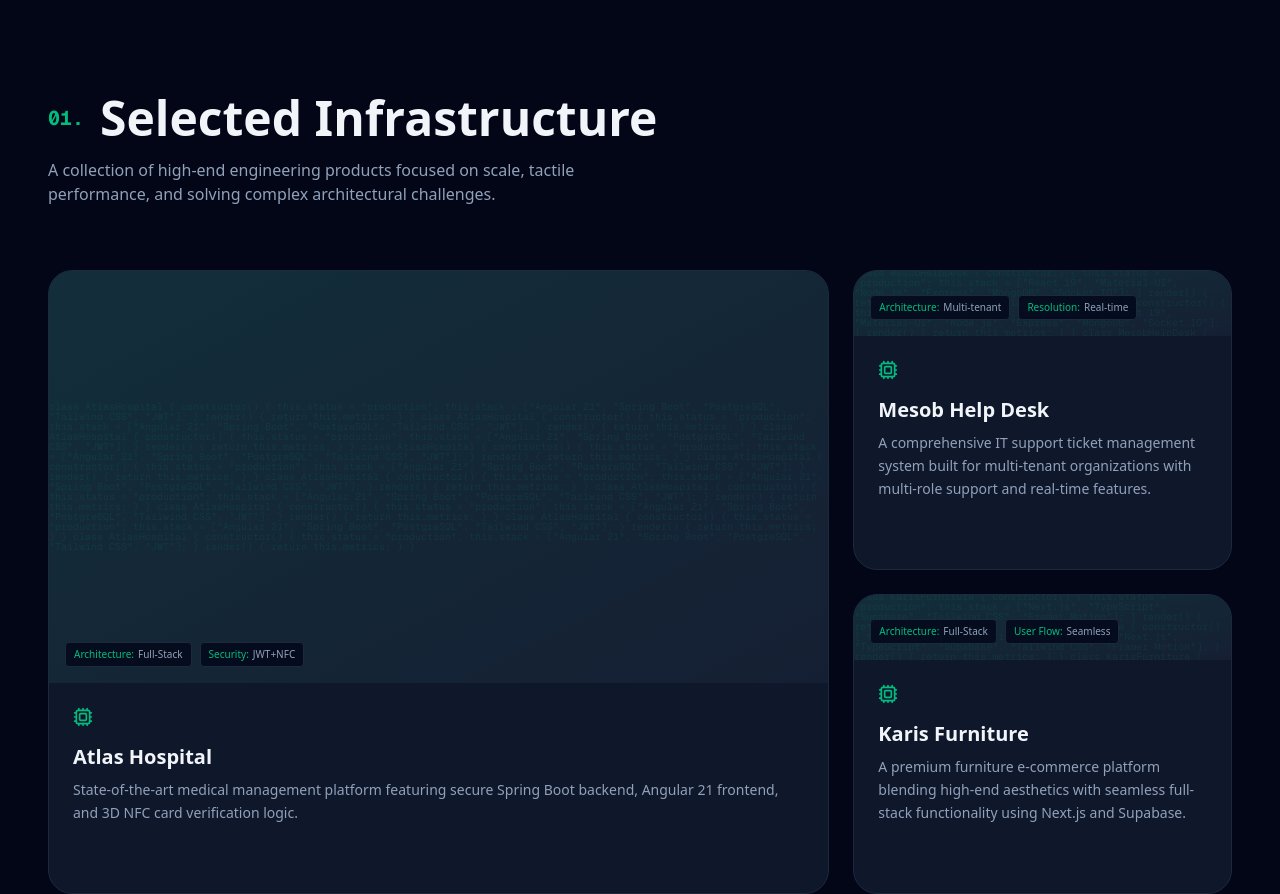
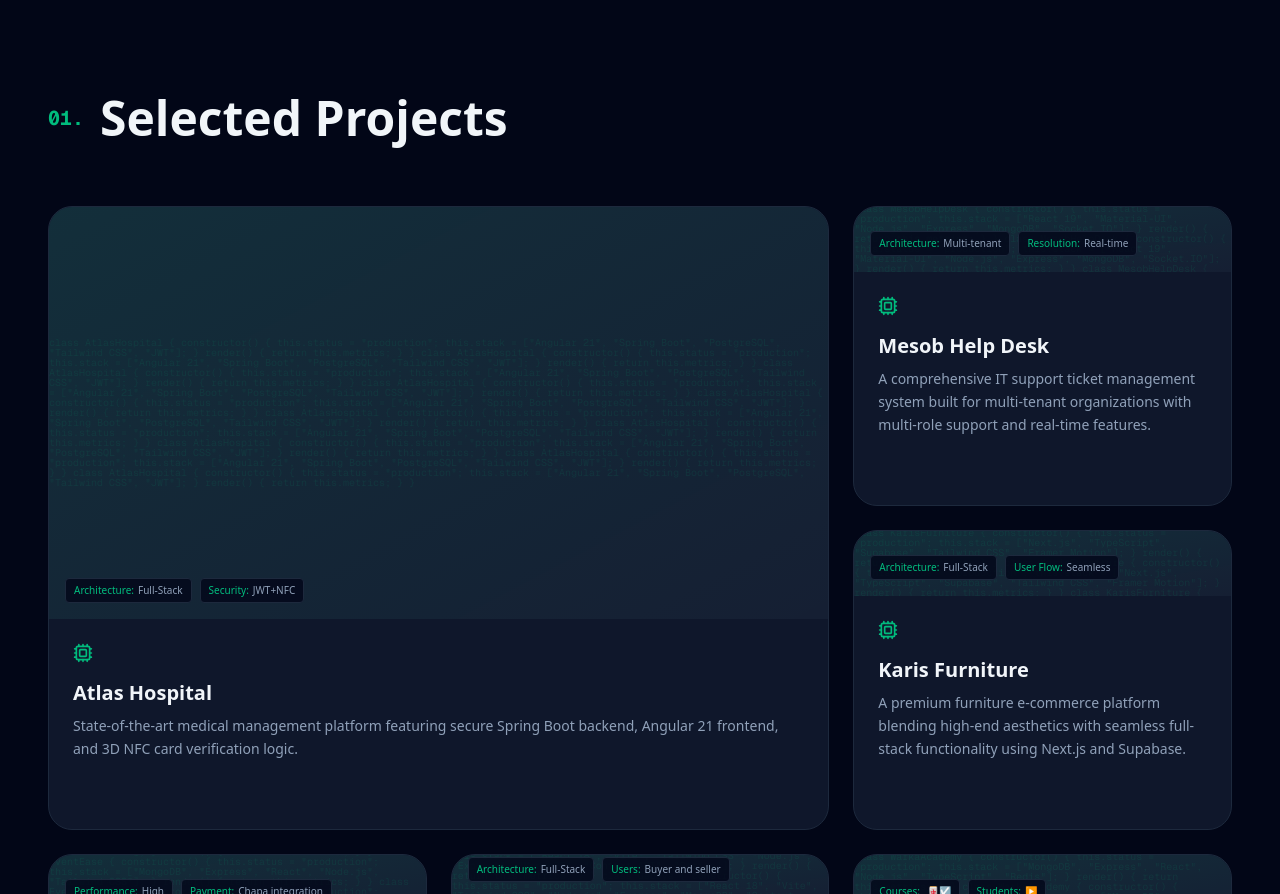
Before and after one commit to Nati-darse/Portfolio2, a Next.js app: page / in a window 1280 px wide. Shown: the part 826-1720 px from the top of the page. Built offline with nearby package versions, Linux system fonts and the light colour scheme.

Commit message:
testing added

```diff
--- a/src/components/sections/ProjectGrid.tsx
+++ b/src/components/sections/ProjectGrid.tsx
@@ -26,12 +26,12 @@
             <div className="flex flex-col gap-4 mb-16">
                 <h2 className="text-3xl sm:text-5xl font-bold text-slate-100 flex items-center gap-4">
                     <span className="text-emerald-500 font-mono text-xl">01.</span>
-                    Selected Infrastructure
+                    Selected Projects
                 </h2>
-                <p className="max-w-xl text-slate-400">
+                {/* <p className="max-w-xl text-slate-400">
                     A collection of high-end engineering products focused on scale,
                     tactile performance, and solving complex architectural challenges.
-                </p>
+                </p> */}
             </div>
 
             <div className="grid grid-cols-1 md:grid-cols-3 gap-6 auto-rows-[300px]">
@@ -52,8 +52,7 @@
                             className="h-full"
                             header={
                                 <div className="w-full h-full bg-slate-800/50 flex items-center justify-center relative overflow-hidden group">
-                                    <div className="absolute inset-0 bg-gradient-to-br from-emerald-500/10 to-transparent" />
-                                    {/* Pseudo-code display background for industrial aesthetic */}
+                                    <div className="absolute inset-0 bg-linear-to-br from-emerald-500/10 to-transparent" />
                                     <div className="font-mono text-[10px] text-emerald-500/20 leading-none select-none opacity-50 group-hover:scale-105 transition-transform duration-700">
                                         {`
                       class ${project.title.replace(/\s+/g, '')} {
```
